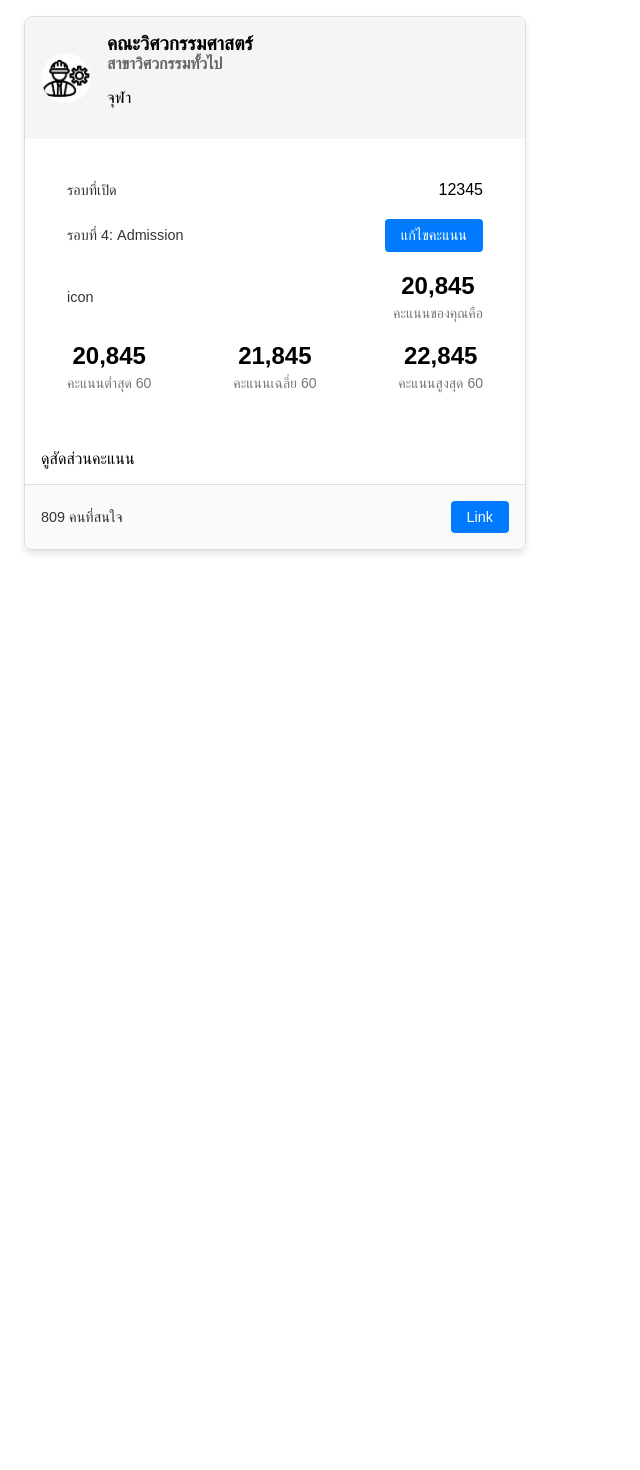
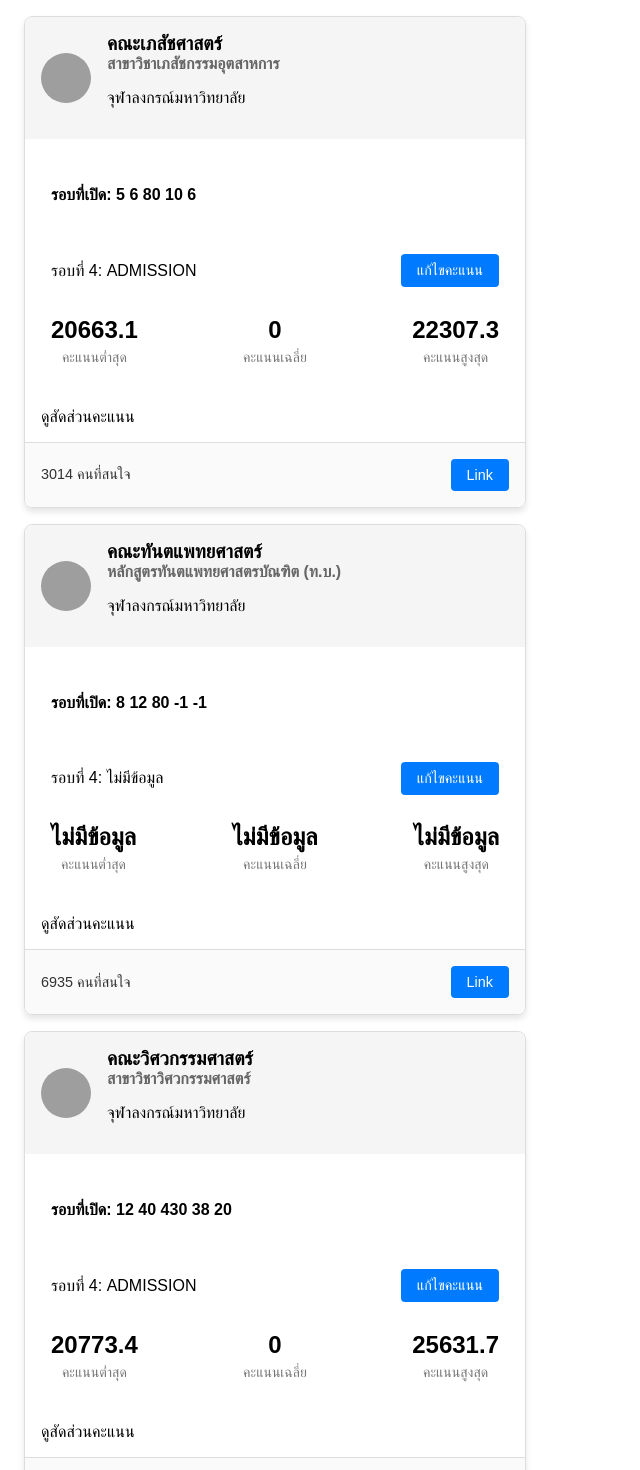
Before and after one commit to karn806/skd-dev-test, a React (Vite) app in the folder my-react-app/: page / in a window 1280 px wide. Shown: the top 1470 px of the page, without its empty margins (0-640 px from the left). Before the commit the page ends 800 px from the top, so only its background shows below. Built offline with nearby package versions, Linux system fonts and the light colour scheme; grey boxes are pictures that could not be loaded.

Commit message:
added json file and implemented props to components

```diff
--- a/my-react-app/package.json
+++ b/my-react-app/package.json
@@ -10,6 +10,10 @@
     "preview": "vite preview"
   },
   "dependencies": {
+    "@emotion/react": "^11.14.0",
+    "@emotion/styled": "^11.14.0",
+    "@mui/icons-material": "^6.3.1",
+    "@mui/material": "^6.3.1",
     "react": "^18.3.1",
     "react-dom": "^18.3.1"
   },
--- a/my-react-app/src/App.jsx
+++ b/my-react-app/src/App.jsx
@@ -1,8 +1,16 @@
 import Card from './Card.jsx'
+
+import MockApi from './assets/mock_tcaster_api.json'
 
 function App() {
   return(
-    <Card/>
+    MockApi.map(record => {
+      return (
+        <div key={record.id}>
+          <Card record={record}/>
+        </div>
+      )
+    })
   );
 }
 
--- a/my-react-app/src/Card.jsx
+++ b/my-react-app/src/Card.jsx
@@ -1,29 +1,20 @@
-import { useState, useEffect } from 'react';
+/* eslint-disable react/prop-types */
 import Content from "./Content";
 import Collapsible from 'react-collapsible';
-import pic from './assets/gears.png';
 
-function Card(){
-    const [viewCount, setViewCount] = useState(0);
-
-    useEffect(() => {
-        // Simulate fetching view count from server or incrementing it locally
-        const count = Math.floor(Math.random() * 1000) + 1; // Example random number for views
-        setViewCount(count);
-    }, []);
-
+function Card(props){
     return (
         <div className="card">
             <div className="card-header">
-                <img src={pic}  className="card-image" />
+                <img src={props.record.logo}  className="card-image" />
                 <div className="card-titles">
-                    <h2 className="card-title">คณะวิศวกรรมศาสตร์</h2>
-                    <h3 className="card-subtitle">สาขาวิศวกรรมทั้วไป</h3>
-                    <p>จุฬา</p>
+                    <h2 className="card-title">{props.record.faculty.name}</h2>
+                    <h3 className="card-subtitle">{props.record.name}</h3>
+                    <p>{props.record.faculty.university.name}</p>
                 </div>
             </div>
             <div className="card-content">
-                <Content/>
+                <Content roundSeats={props.record.roundSeats} score={props.record.score}/>
             </div>
 
             <div className="card-content">
@@ -35,7 +26,7 @@ function Card(){
 
           <div className="card-footer">
             <div className="card-footer-left">
-                <p className="card-footer-text">{viewCount} คนที่สนใจ</p>
+                <p className="card-footer-text">{props.record.likes} คนที่สนใจ</p>
             </div>
             <div className="card-footer-right">
                 <button className="card-footer-button">Link</button>
--- a/my-react-app/src/Content.jsx
+++ b/my-react-app/src/Content.jsx
@@ -1,56 +1,42 @@
-const Content = () => {
+/* eslint-disable react/prop-types */
+function Content(props) {
   return (
-      <div className="card-content">
+    <div>
       <div className="content-left-right">
         <div className="content-left">
-            <p className="card-footer-text">รอบที่เปิด</p>
-          </div>
-          <div className="content-right">
-            <div>
-              {["1", "2", "3", "4", "5"].map((num) => (
-                <span key={num}>{num}</span>
-              ))}
+          <h4>รอบที่เปิด: {props.roundSeats.map((seat, index) => (
+            <span key={index}>
+              {seat}{index < props.roundSeats.length - 1 && '  '}
+            </span>
+          ))}</h4>
         </div>
       </div>
-        </div>
+
       <div className="content-left-right">
         <div className="content-left">
-            <p className="card-footer-text">รอบที่ 4: Admission</p>
+          <p>รอบที่ 4: {props.score ? props.score.scoreType : "ไม่มีข้อมูล"}</p>
         </div>
         <div className="content-right">
           <button className="card-footer-button">แก้ไขคะแนน</button>
         </div>
       </div>
-        <div className="content-left-right">
-          <div className="content-left">
-            <p className="card-footer-text">icon</p>
-          </div>
-          <div className="content-right">
-            <div className="text-with-sub">
-              <div className="main-text">20,845</div>
-              <div className="subtext">คะแนนของคุณคือ</div>
-            </div>
-          </div>
-        </div>
 
       <div className="content-bottom">
         <div className="text-with-sub">
-            <div className="main-text">20,845</div>
-            <div className="subtext">คะแนนต่ำสุด 60</div>
+          <div className="main-text">{props.score ? props.score.min : "ไม่มีข้อมูล"}</div>
+          <div className="subtext">คะแนนต่ำสุด</div>
         </div>
-
         <div className="text-with-sub">
-            <div className="main-text">21,845</div>
-            <div className="subtext">คะแนนเฉลี่ย 60</div>
+          <div className="main-text">{props.score ? props.score.avg : "ไม่มีข้อมูล"}</div>
+          <div className="subtext">คะแนนเฉลี่ย</div>
         </div>
-
         <div className="text-with-sub">
-            <div className="main-text">22,845</div>
-            <div className="subtext">คะแนนสูงสุด 60</div>
+          <div className="main-text">{props.score ? props.score.max : "ไม่มีข้อมูล"}</div>
+          <div className="subtext">คะแนนสูงสุด</div>
         </div>
       </div>
     </div>
   );
-  };
+}
 
-  export default Content;
+export default Content
--- /dev/null
+++ b/my-react-app/src/assets/mock_tcaster_api.json
@@ -0,0 +1,112 @@
+[
+    {
+      "id": "6998",
+      "name": "สาขาวิชาเภสัชกรรมอุตสาหการ",
+      "logo": "https://tcas-assets.skooldio.com/icons/edugroup/med.png",
+      "roundSeats": [
+        5,
+        6,
+        80,
+        10,
+        6
+      ],
+      "score": {
+        "id": "18844",
+        "year": 2562,
+        "scoreType": "ADMISSION",
+        "min": 20663.1,
+        "max": 22307.3,
+        "avg": 0
+      },
+      "faculty": {
+        "id": "1465",
+        "name": "คณะเภสัชศาสตร์",
+        "tagId": "2",
+        "university": {
+          "id": "313",
+          "name": "จุฬาลงกรณ์มหาวิทยาลัย"
+        }
+      },
+      "updatedAt": "2019-03-13T07:00:46.000Z",
+      "likes": 3014
+    },
+    {
+      "id": "6997",
+      "name": "หลักสูตรทันตแพทยศาสตรบัณฑิต (ท.บ.) ",
+      "logo": "https://tcas-assets.skooldio.com/icons/edugroup/med.png",
+      "roundSeats": [
+        8,
+        12,
+        80,
+        -1,
+        -1
+      ],
+      "score": null,
+      "faculty": {
+        "id": "1464",
+        "name": "คณะทันตแพทยศาสตร์",
+        "tagId": "2",
+        "university": {
+          "id": "313",
+          "name": "จุฬาลงกรณ์มหาวิทยาลัย"
+        }
+      },
+      "updatedAt": "2019-07-12T05:39:29.000Z",
+      "likes": 6935
+    },
+    {
+      "id": "10711",
+      "name": "สาขาวิชาวิศวกรรมศาสตร์",
+      "logo": "https://tcas-assets.skooldio.com/icons/edugroup/engineer.png",
+      "roundSeats": [
+        12,
+        40,
+        430,
+        38,
+        20
+      ],
+      "score": {
+        "id": "18857",
+        "year": 2562,
+        "scoreType": "ADMISSION",
+        "min": 20773.4,
+        "max": 25631.7,
+        "avg": 0
+      },
+      "faculty": {
+        "id": "1470",
+        "name": "คณะวิศวกรรมศาสตร์",
+        "tagId": "6",
+        "university": {
+          "id": "313",
+          "name": "จุฬาลงกรณ์มหาวิทยาลัย"
+        }
+      },
+      "updatedAt": "2018-04-27T09:37:11.000Z",
+      "likes": 6510
+    },
+    {
+      "id": "7621",
+      "name": "สาขาวิชาวิศวกรรมคอมพิวเตอร์",
+      "logo": "https://tcas-assets.skooldio.com/icons/edugroup/engineer.png",
+      "roundSeats": [
+        20,
+        34,
+        15,
+        7,
+        -1
+      ],
+      "score": null,
+      "faculty": {
+        "id": "1537",
+        "name": "คณะวิศวกรรมศาสตร์",
+        "tagId": "6",
+        "university": {
+          "id": "316",
+          "name": "มหาวิทยาลัยเชียงใหม่"
+        }
+      },
+      "updatedAt": "2019-03-15T07:54:30.000Z",
+      "likes": 892
+    }
+  ]
--- a/my-react-app/src/index.css
+++ b/my-react-app/src/index.css
@@ -85,7 +85,7 @@
 }
 
 .card-footer-left {
-  display: flex;
+  display: inline-flex;
   align-items: center;
 }
 
```
Also changed, not shown: 1 other file (tests, documents, lock files or other folders). Lines whose indentation alone changed are shown as unchanged.
